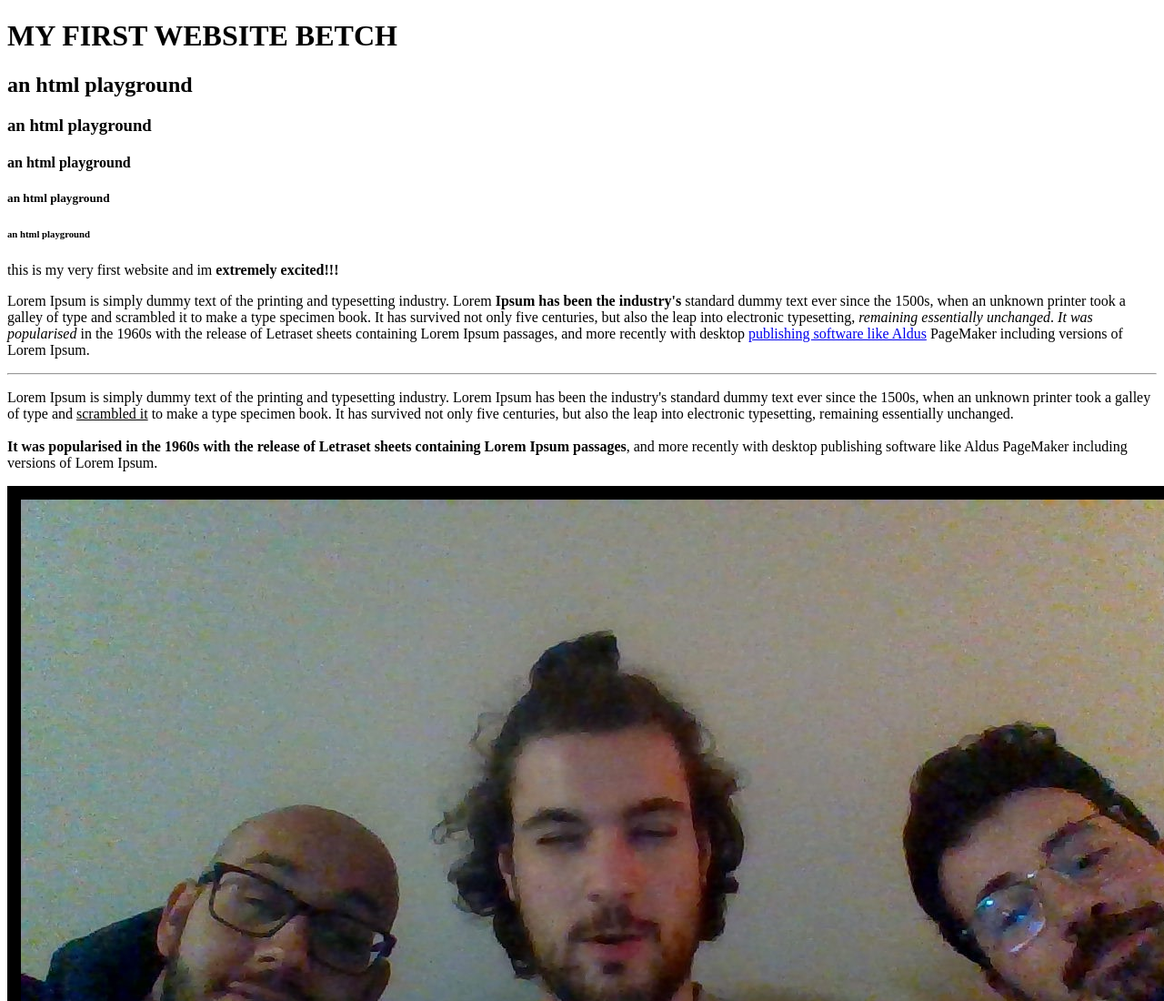
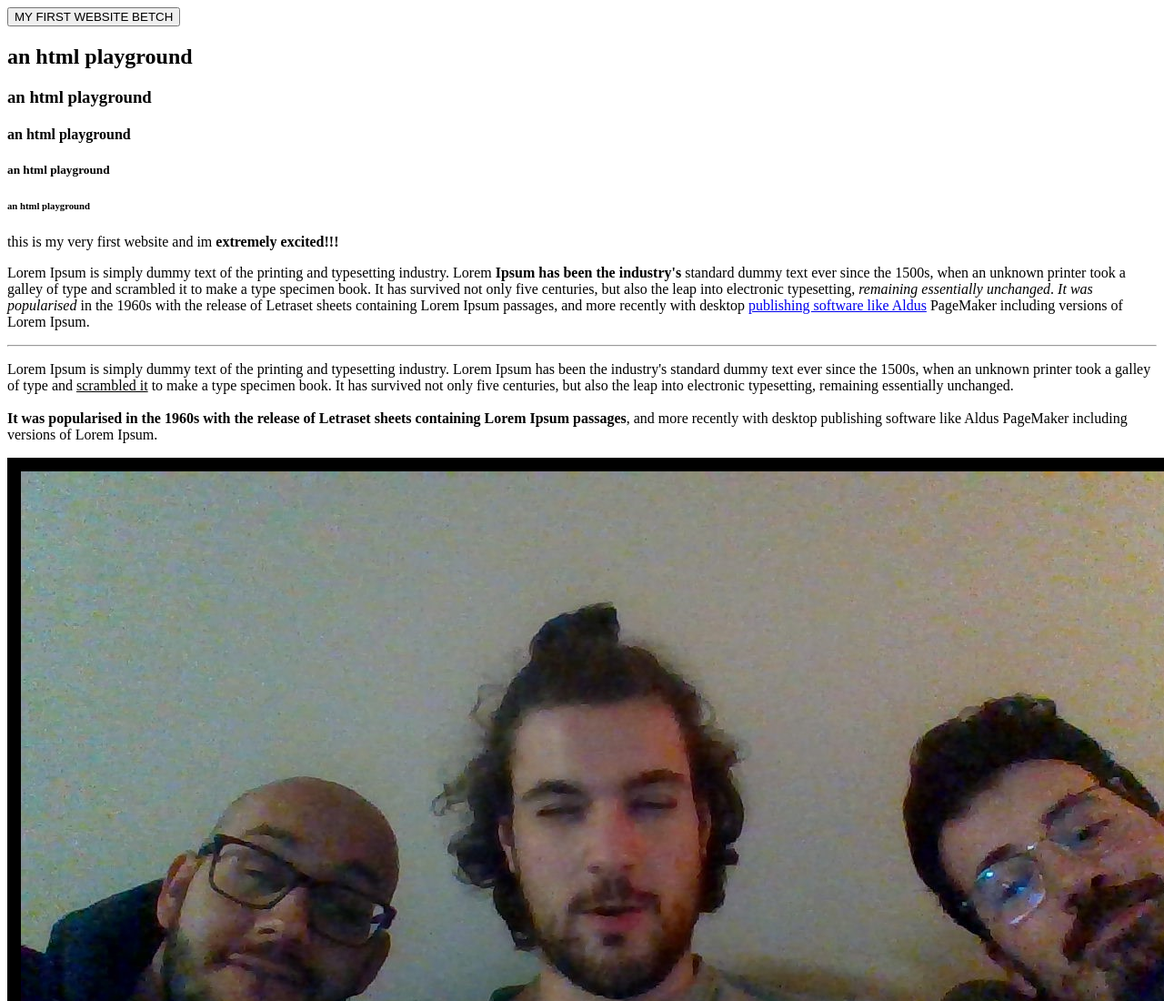
Before and after one commit to dingocity/website, a plain HTML site: page index.html in a window 1280 px wide. Shown: the top 1100 px of the page at 91% size. Drawn offline with Linux system fonts and the light colour scheme.

Commit message:
Add files via upload

```diff
--- a/index.html
+++ b/index.html
@@ -6,7 +6,7 @@
             <title>My first website</title>
     </head>
     <body>
-            <h1>MY FIRST WEBSITE BETCH</h1>
+            <button>MY FIRST WEBSITE BETCH</button>
             <h2>an html playground</h2>
             <h3>an html playground</h3>
             <h4>an html playground</h4>
```
